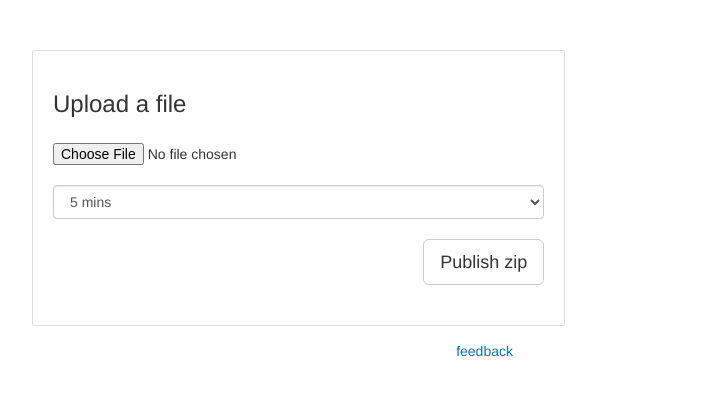
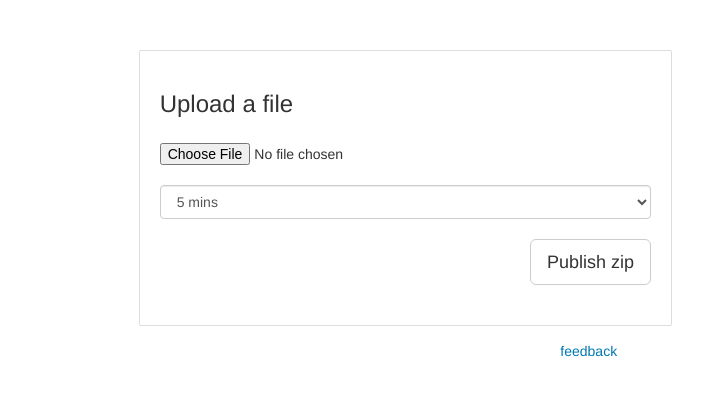
Before and after one commit to andreGarvin/zipShare, a Flask app: page / in a window 1280 px wide. Shown: the part 90-486 px from the top of the page, without its empty margins (288-991 px from the left). Run offline with Flask 2, Linux system fonts and the light colour scheme; some libraries are stand-ins or nearby versions.

Commit message:
new commit nothing changed ot different

```diff
--- a/templates/index.html
+++ b/templates/index.html
@@ -80,7 +80,7 @@
 
                 <div class="row">
 
-                    <form action='/' enctype="multipart/form-data" class="bin col-md-5 col-xs-9 form-group col-md-offset-3 col-xs-offset-2" method='POST'>
+                    <form action='/' enctype="multipart/form-data" class="bin col-md-5 col-xs-9 form-group col-md-offset-4 col-xs-offset-2" method='POST'>
                         <label for="inputFile">
                             <h3>Upload a file</h3>
                         </label>
@@ -98,12 +98,12 @@
                         <input type="submit" class='btn btn-default pull-right btn-lg' value="Publish zip" />
                     </form>
                     <div class='col-xs-12 col-md-12'>
-                        <p @click='seen = !( seen )' class="col-md-offset-7 col-xs-offset-7">
+                        <p @click='seen = !( seen )' class="col-md-offset-8 col-xs-offset-8">
                             feedback
                         </p>
                     </div>
 
-                    <div id='feedback' v-if='seen' class="bin col-xs-7 col-md-4 col-xs-offset-3 col-md-offset-7">
+                    <div id='feedback' v-if='seen' class="bin col-xs-7 col-md-4 col-xs-offset-3 col-md-offset-4">
                         <button @click='seen = false' type="button" class="close" aria-label="Close"><span aria-hidden="true">&times;</span></button>
 
                         <h3 class='text-center'>feedback</h3>
--- a/webserver.py
+++ b/webserver.py
@@ -4,9 +4,11 @@ from time import gmtime, strftime       # time stamp
 from random import randint              # random moduel
 from io import BytesIO                  # upload and download
 import os                               # operating system
+import json
 
 # start app
 app = Flask(__name__)
+
 
 # this is 'fake db'
 db = {
```
